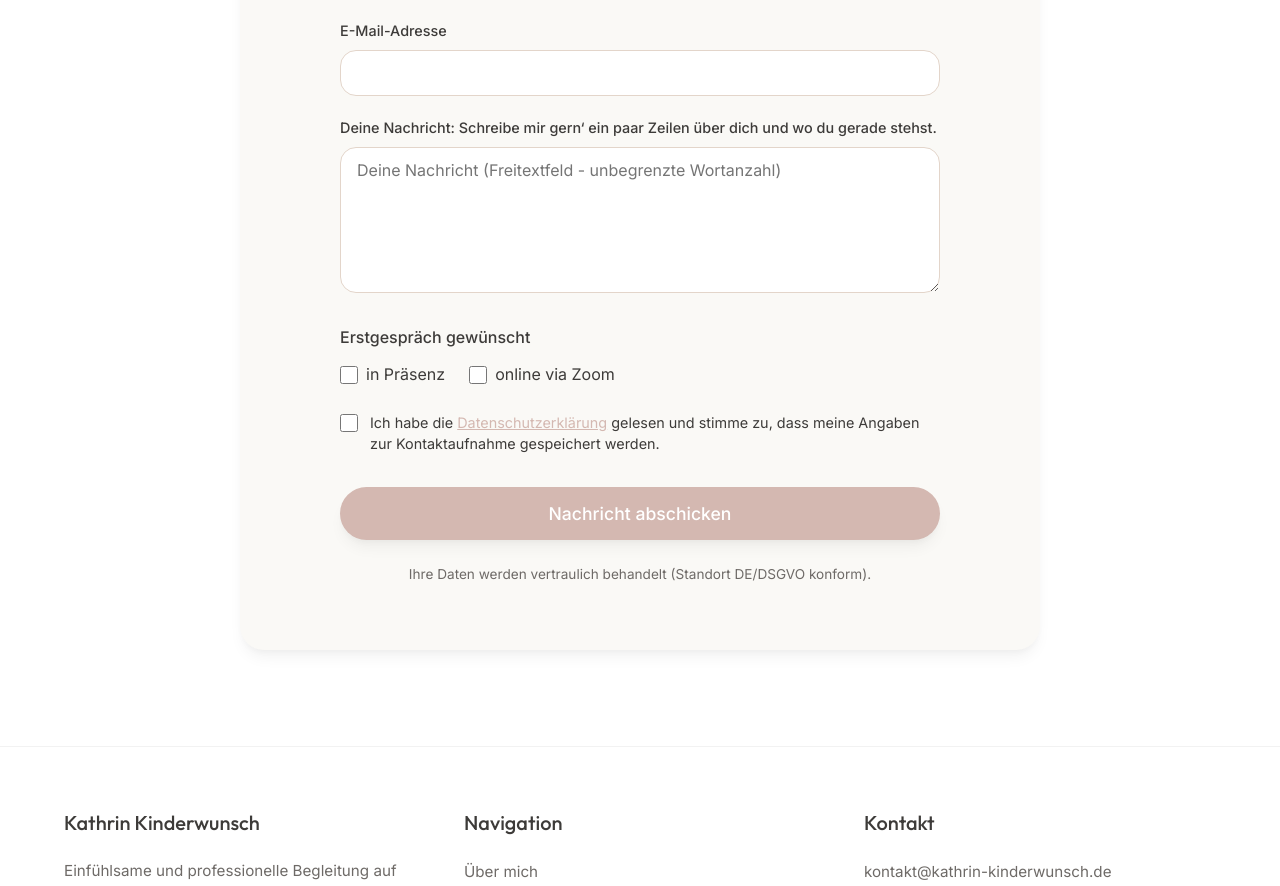
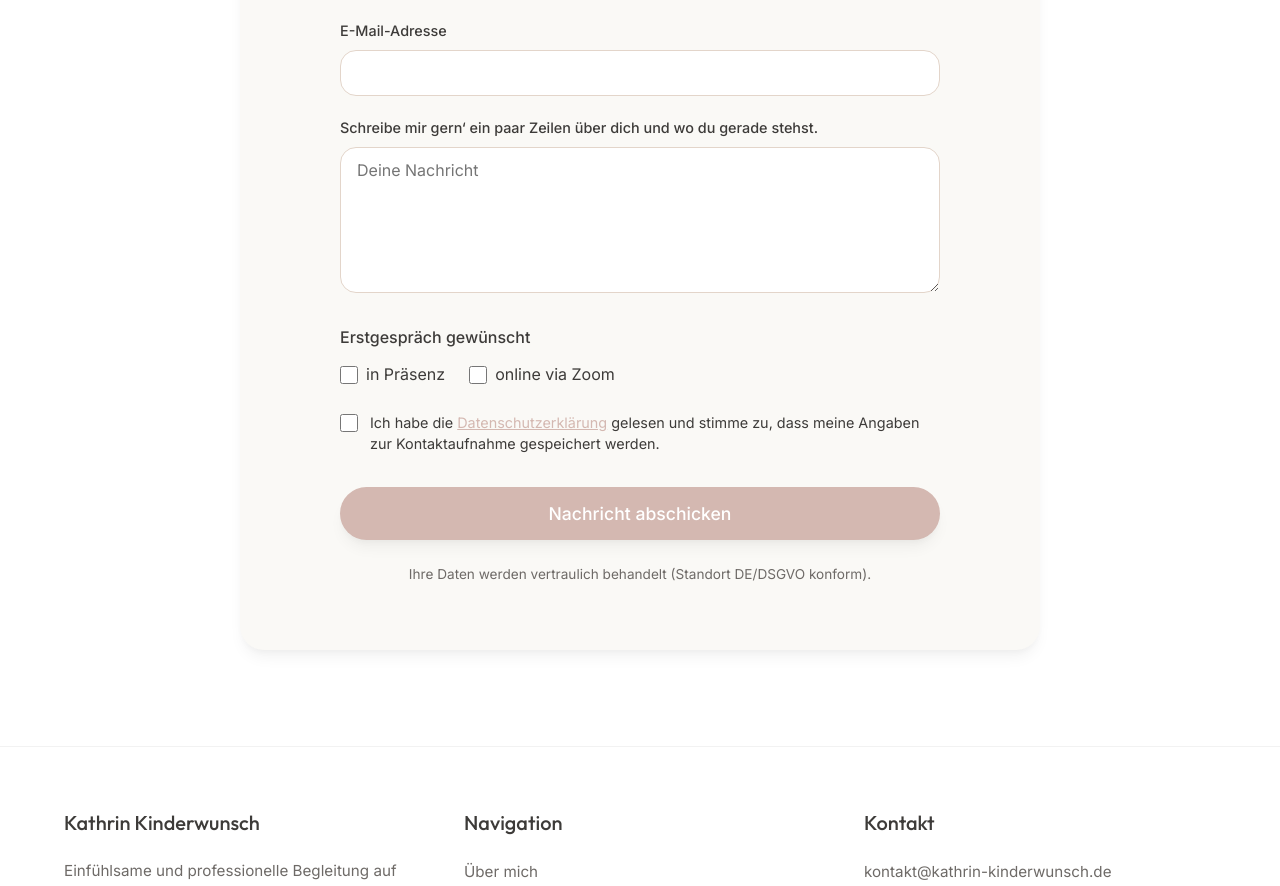
Before and after one commit to nielsinoglindini/kinderwunsch, a React (Vite) app: page / in a window 1280 px wide. Shown: the part 5219-6105 px from the top of the page. Built offline with nearby package versions, Linux system fonts and the light colour scheme.

Commit message:
refactor: simplify contact form label and placeholder text

```diff
--- a/src/App.tsx
+++ b/src/App.tsx
@@ -439,7 +439,7 @@ function App() {
 
                 <div className="form-group" style={{ marginBottom: '24px' }}>
                   <label htmlFor="contact-message" style={{ display: 'block', marginBottom: '8px', fontWeight: 500 }}>
-                    Deine Nachricht: Schreibe mir gern‘ ein paar Zeilen über dich und wo du gerade stehst.
+                    Schreibe mir gern‘ ein paar Zeilen über dich und wo du gerade stehst.
                   </label>
                   <textarea
                     id="contact-message"
@@ -448,7 +448,7 @@ function App() {
                     value={contactForm.message}
                     onChange={handleContactChange}
                     required
-                    placeholder="Deine Nachricht (Freitextfeld - unbegrenzte Wortanzahl)"
+                    placeholder="Deine Nachricht"
                     style={{ width: '100%', padding: '12px 16px', border: '1px solid var(--color-accent)', borderRadius: 'var(--radius-md)', backgroundColor: 'var(--color-surface)', fontSize: '1rem', resize: 'vertical', fontFamily: 'inherit' }}
                   />
                 </div>
```
